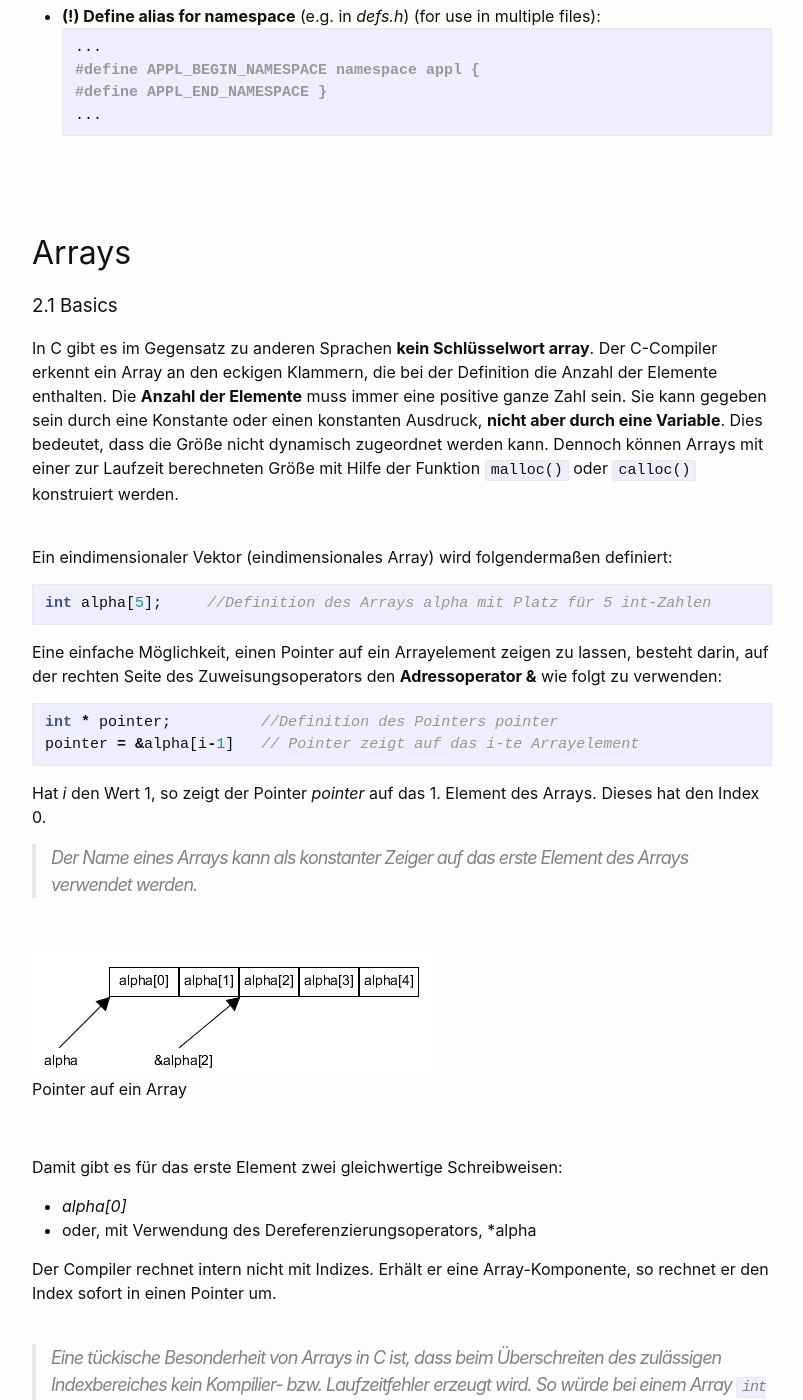
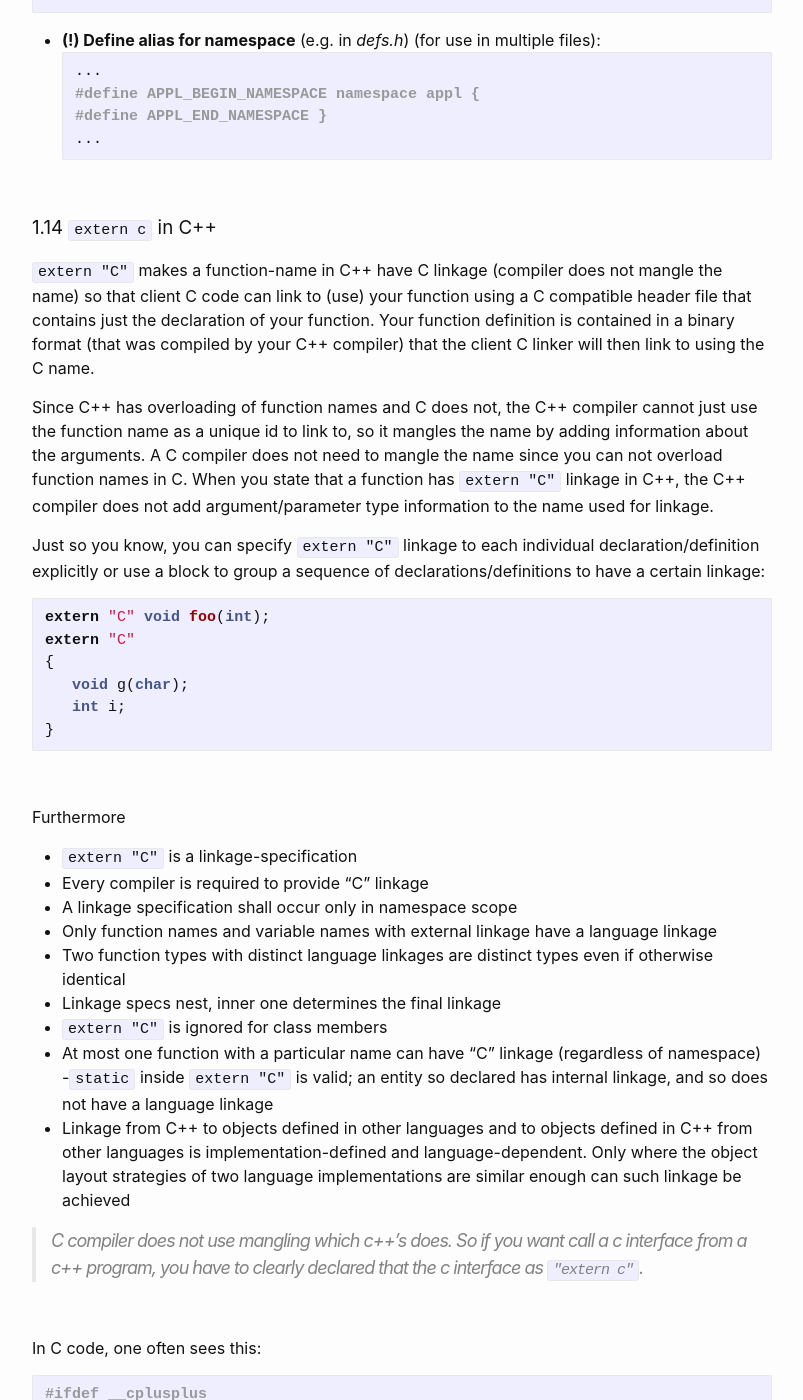
Before and after one commit to Hautaklyttn/progDocs, a Jekyll site: the page built from docs/articles/c_cpp.md, in a window 1280 px wide and 1400 px high, scrolled down 14723 px. Shown: the whole window, without its empty margins (238-1041 px from the left). Built offline with Jekyll 4.4.1, drawn with Linux system fonts in a browser that asks for light colours; some of the changed text lies outside the part shown.

Commit message:
Update c_cpp.md

````diff
--- a/docs/articles/c_cpp.md
+++ b/docs/articles/c_cpp.md
@@ -31,6 +31,7 @@ layout: default
 &nbsp;&nbsp;&nbsp;&nbsp;&nbsp; [<font size="-1">1.11 *Header Guard* (oder 'Include Guard')</font>](#ch1-11)
 &nbsp;&nbsp;&nbsp;&nbsp;&nbsp; [<font size="-1">1.12 *Calling Convention* (`__stdcall`)</font>](#ch1-12)
 &nbsp;&nbsp;&nbsp;&nbsp;&nbsp; [<font size="-1">1.13 Namespaces</font>](#ch1-13)
+&nbsp;&nbsp;&nbsp;&nbsp;&nbsp; [<font size="-1">1.14 `extern c` in C++</font>](#ch1-14)
 
 ### 2. Arrays
 &nbsp;&nbsp;&nbsp;&nbsp;&nbsp; [<font size="-1">2.1 Basics</font>](#ch2-1)
@@ -505,6 +506,55 @@ namespace Q {
   #define APPL_END_NAMESPACE }
   ...
   ```
+&nbsp;
+
+<a name="ch1-14"></a>
+### 1.14 `extern c` in C++
+
+`extern "C"` makes a function-name in C++ have C linkage (compiler does not mangle the name) so that client C code can link to (use) your function using a C compatible header file that contains just the declaration of your function. Your function definition is contained in a binary format (that was compiled by your C++ compiler) that the client C linker will then link to using the C name.
+
+Since C++ has overloading of function names and C does not, the C++ compiler cannot just use the function name as a unique id to link to, so it mangles the name by adding information about the arguments. A C compiler does not need to mangle the name since you can not overload function names in C. When you state that a function has `extern "C"` linkage in C++, the C++ compiler does not add argument/parameter type information to the name used for linkage.
+
+Just so you know, you can specify `extern "C"` linkage to each individual declaration/definition explicitly or use a block to group a sequence of declarations/definitions to have a certain linkage:
+```c
+extern "C" void foo(int);
+extern "C"
+{
+   void g(char);
+   int i;
+}
+```
+&nbsp;
+
+Furthermore
+- `extern "C"` is a linkage-specification
+- Every compiler is required to provide "C" linkage
+- A linkage specification shall occur only in namespace scope
+- Only function names and variable names with external linkage have a language linkage
+- Two function types with distinct language linkages are distinct types even if otherwise identical
+- Linkage specs nest, inner one determines the final linkage
+- `extern "C"` is ignored for class members
+- At most one function with a particular name can have "C" linkage (regardless of namespace)
+-`static` inside `extern "C"` is valid; an entity so declared has internal linkage, and so does not have a language linkage
+- Linkage from C++ to objects defined in other languages and to objects defined in C++ from other languages is implementation-defined and language-dependent. Only where the object layout strategies of two language implementations are similar enough can such linkage be achieved
+
+> C compiler does not use mangling which c++'s does. So if you want call a c interface from a c++ program, you have to clearly declared that the c interface as `"extern c"`.
+
+&nbsp;
+
+In C code, one often sees this:
+```c
+#ifdef __cplusplus
+extern "C" {
+#endif
+
+// all of your legacy C code here
+
+#ifdef __cplusplus
+}
+#endif
+```
+What this accomplishes is that it allows you to use that C header file with your C++ code, because the macro `"__cplusplus"` will be defined. But you can also still use it with your legacy C code, where the macro is NOT defined, so it won't see the uniquely C++ construct.
 
 &nbsp;
 
````
